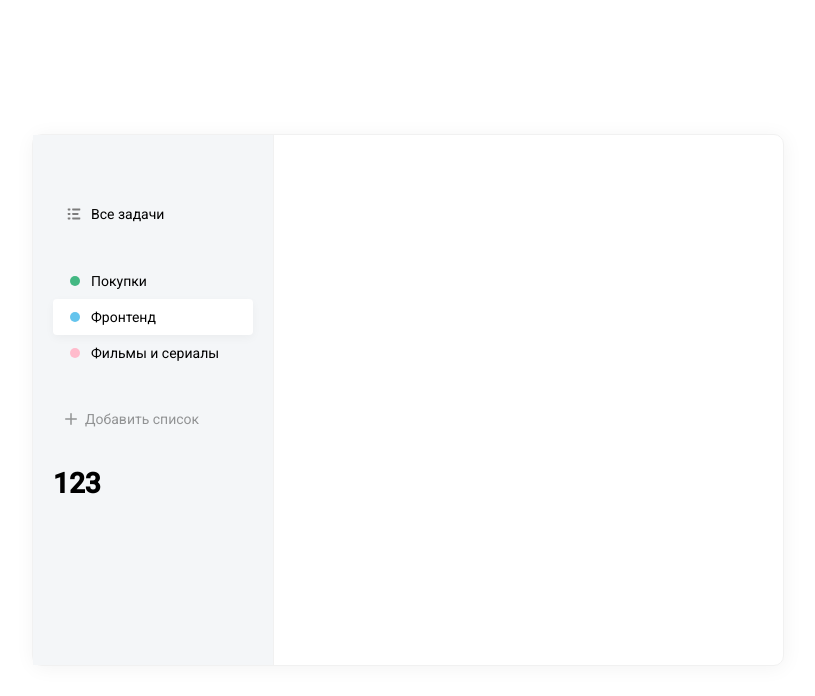
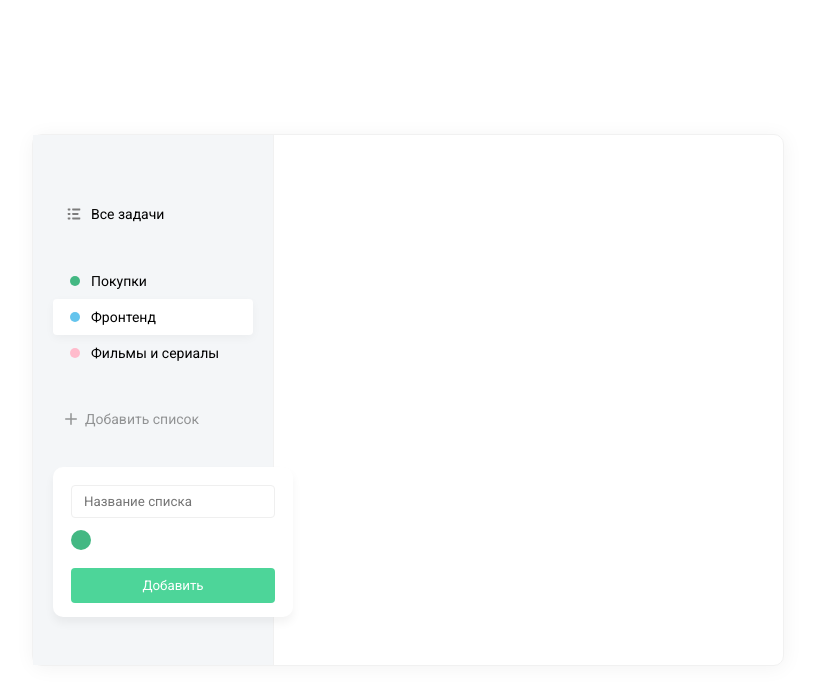
Before and after one commit to cybershock1/React-ToDo, a React (Create React App) app: page / in a window 1280 px wide. Both pictures are taken after a click on the item "Добавить список". Shown: the top 696 px of the page, without its empty margins (232-1047 px from the left). Built offline with nearby package versions, Linux system fonts and the light colour scheme.

Commit message:
Completed 2 videos out of 6.

```diff
--- a/src/App.js
+++ b/src/App.js
@@ -1,6 +1,8 @@
-import "./App.css";
-import AddButtonList from "./components/AddButtonList";
+import React from "react";
 import List from "./components/List";
+import AddList from "./components/AddList";
+
+import DB from "./assets/db.json";
 
 function App() {
   return (
@@ -45,7 +47,7 @@
           ]}
           isRemovable
         />
-        <AddButtonList />
+        <AddList colors={DB.colors} />
 
       </div>
       <div className="todo__tasks"></div>
--- /dev/null
+++ b/src/assets/db.json
@@ -0,0 +1,173 @@
+{
+  "lists": [
+    {
+      "id": 1,
+      "name": "Продажи",
+      "colorId": 5
+    },
+    {
+      "id": 2,
+      "name": "Фронтенд",
+      "colorId": 4
+    },
+    {
+      "id": 3,
+      "name": "Фильмы и сериалы",
+      "colorId": 3
+    },
+    {
+      "id": 4,
+      "name": "Книги",
+      "colorId": 2
+    },
+    {
+      "id": 5,
+      "name": "Личное",
+      "colorId": 1
+    },
+    {
+      "name": "Спорт",
+      "colorId": 3,
+      "id": 6
+    },
+    {
+      "name": "Курс по ReactJS ToDo",
+      "colorId": 7,
+      "id": 7
+    }
+  ],
+  "tasks": [
+    {
+      "id": 1,
+      "listId": 2,
+      "text": "Изучить JavaScript",
+      "completed": true
+    },
+    {
+      "id": 2,
+      "listId": 2,
+      "text": "Изучить паттерны проектирования",
+      "completed": false
+    },
+    {
+      "id": 3,
+      "listId": 2,
+      "text": "ReactJS Hooks (useState, useReducer, useEffect и т.д.)",
+      "completed": true
+    },
+    {
+      "id": 4,
+      "listId": 2,
+      "text": "Redux (redux-observable, redux-saga)",
+      "completed": false
+    },
+    {
+      "listId": 2,
+      "text": "123",
+      "completed": true,
+      "id": 5
+    },
+    {
+      "listId": 1,
+      "text": "test",
+      "completed": false,
+      "id": 6
+    },
+    {
+      "listId": 1,
+      "text": "qweqwe",
+      "completed": false,
+      "id": 7
+    },
+    {
+      "listId": 1,
+      "text": "qweqwe",
+      "completed": true,
+      "id": 8
+    },
+    {
+      "listId": 1,
+      "text": "123",
+      "completed": false,
+      "id": 9
+    },
+    {
+      "listId": 4,
+      "text": "Купить 1984!",
+      "completed": true,
+      "id": 10
+    },
+    {
+      "listId": 2,
+      "text": "222",
+      "completed": true,
+      "id": 12
+    },
+    {
+      "listId": 7,
+      "text": "Сделали сайдбар",
+      "completed": true,
+      "id": 15
+    },
+    {
+      "listId": 7,
+      "text": "Сделали список задач",
+      "completed": true,
+      "id": 16
+    },
+    {
+      "listId": 7,
+      "text": "Сделали удаление и редактирование задач и списков",
+      "completed": true,
+      "id": 17
+    },
+    {
+      "listId": 8,
+      "text": "tttt",
+      "completed": false,
+      "id": 18
+    }
+  ],
+  "colors": [
+    {
+      "id": 1,
+      "hex": "#C9D1D3",
+      "name": "grey"
+    },
+    {
+      "id": 2,
+      "hex": "#42B883",
+      "name": "green"
+    },
+    {
+      "id": 3,
+      "hex": "#64C4ED",
+      "name": "blue"
+    },
+    {
+      "id": 4,
+      "hex": "#FFBBCC",
+      "name": "pink"
+    },
+    {
+      "id": 5,
+      "hex": "#B6E6BD",
+      "name": "lime"
+    },
+    {
+      "id": 6,
+      "hex": "#C355F5",
+      "name": "purple"
+    },
+    {
+      "id": 7,
+      "hex": "#110133",
+      "name": "black"
+    },
+    {
+      "id": 8,
+      "hex": "#FF6464",
+      "name": "red"
+    }
+  ]
+}
--- /dev/null
+++ b/src/components/AddList/AddButtonList.scss
@@ -0,0 +1,27 @@
+.add-list {
+    &__popup {
+        height: 150px;
+        width: 240px;
+        background: #ffffff;
+        box-shadow: 0px 6px 10px rgba(0, 0, 0, 0.05);
+        border-radius: 10px;
+        padding: 18px;
+        box-sizing:border-box;
+
+        .button {
+            width: 100%;
+            margin-top: 15px;
+        }
+
+        &-colors {
+            margin-top: 12px;
+
+            .badge {
+                width: 20px;
+                height: 20px;
+            }
+        }
+
+
+    }
+}
--- a/src/components/AddButtonList.jsx
+++ b/src/components/AddList/index.jsx
@@ -1,10 +1,17 @@
-import React, { Fragment } from "react";
-import List from "./List";
+import React, { useState } from "react";
+import List from "../List";
 
-const AddButtonList = () => {
+import Badge from "../Badge";
+
+import "./AddButtonList.scss";
+
+const AddList = ({ colors }) => {
+  const [visiblePopup, setVisiblePopup] = useState(false);
+
   return (
-    <Fragment>
+    <div className="add-list">
       <List
+        onClick={() => setVisiblePopup(true)}
         items={[
           {
             className: "list__add-button",
@@ -37,11 +44,20 @@
         ]}
       />
 
-      <div className="add-list-popup">
-        <h1>123</h1>
-      </div>
-    </Fragment>
+      {visiblePopup && (
+        <div className="add-list__popup">
+          <input className="field" type="text" placeholder="Название списка" />
+          <div className="add-list__popup-colors">
+            <ul>
+              <li><Badge color="green" /></li>
+              <li></li>
+            </ul>
+          </div>
+          <button className="button">Добавить</button>
+        </div>
+      )}
+    </div>
   );
 };
 
-export default AddButtonList;
+export default AddList;
--- /dev/null
+++ b/src/components/Badge/Badge.scss
@@ -0,0 +1,18 @@
+.badge {
+    display: inline-block;
+    width: 10px;
+    height: 10px;
+    border-radius: 30px;
+
+    &--green {
+        background-color: #43B883;
+    }
+
+    &--blue {
+        background-color: #64C4ED;
+    }
+
+    &--pink {
+        background-color: #FFBBCC;
+    }
+  }
--- /dev/null
+++ b/src/components/Badge/index.jsx
@@ -0,0 +1,6 @@
+import React from "react";
+import './Badge.scss';
+
+const Badge = ({ color }) => <i className={`badge badge--${color}`}></i>;
+
+export default Badge;
--- a/src/components/List/List.scss
+++ b/src/components/List/List.scss
@@ -21,6 +21,11 @@
         border-radius: 4px;
       }
 
+      .badge {
+        position: relative;
+        left: 5px;
+      }
+
       i {
         display: inline-flex;
         margin-right: 8px;
@@ -31,24 +36,6 @@
         }
       }
 
-      .badge {
-        width: 10px;
-        height: 10px;
-        border-radius: 30px;
-        position: relative;
-        left: 5px;
 
-        &--green {
-            background-color: #43B883;
-        }
-
-        &--blue {
-            background-color: #64C4ED;
-        }
-
-        &--pink {
-            background-color: #FFBBCC;
-        }
-      }
     }
   }
--- a/src/components/List/index.jsx
+++ b/src/components/List/index.jsx
@@ -1,20 +1,19 @@
 import React from "react";
 import classNames from "classnames";
 
-import './List.scss';
+import Badge from "../Badge";
 
-const List = ({ items, isRemovable }) => {
+import "./List.scss";
+
+const List = ({ items, isRemovable, onClick }) => {
   return (
-    <ul className="list">
+    <ul onClick={onClick} className="list">
       {items.map((item, index) => (
-        <li key={index} className={classNames(item.className, {'active' : item.active})}>
-          <i>
-            {item.icon ? (
-              item.icon
-            ) : (
-              <i className={`badge badge--${item.color}`}></i>
-            )}
-          </i>
+        <li
+          key={index}
+          className={classNames(item.className, { active: item.active })}
+        >
+          <i>{item.icon ? item.icon : <Badge color={item.color} />}</i>
           <span>{item.name}</span>
         </li>
       ))}
--- a/src/index.scss
+++ b/src/index.scss
@@ -6,6 +6,7 @@
   font-family: 'Roboto', -apple-system, system-ui, sans-serif;
   -webkit-font-smoothing: antialiased;
   -moz-osx-font-smoothing: grayscale;
+
 }
 
 .todo {
@@ -20,7 +21,6 @@
 border: 1px solid #f1f1f1;
 font-size: 14px;
 
-
   &__sidebar {
     background-color: #f4f6f8;
     width: 200px;
@@ -28,8 +28,33 @@
     border-right: 1px solid #f1f1f1;
     padding: 60px 20px;
   }
+}
 
+.button {
+  background: #4dd599;
+  border-radius: 4px;
+  color: #fff;
+  border: 0;
+  padding: 10px 20px;
+  cursor: pointer;
 
+  &:hover {
+    background: darken(#4dd599, 6%);
+  }
+  &:active {
+    background: darken(#4dd599, 10%);
+  }
+}
 
+.field {
+  background: #ffffff;
+  border: 1px solid #efefef;
+  box-sizing: border-box;
+  border-radius: 4px;
+  padding: 8px 12px;
+  width: 100%;
 
+  &:focus {
+    border-color: #dbdbdb;
+  }
 }
```
